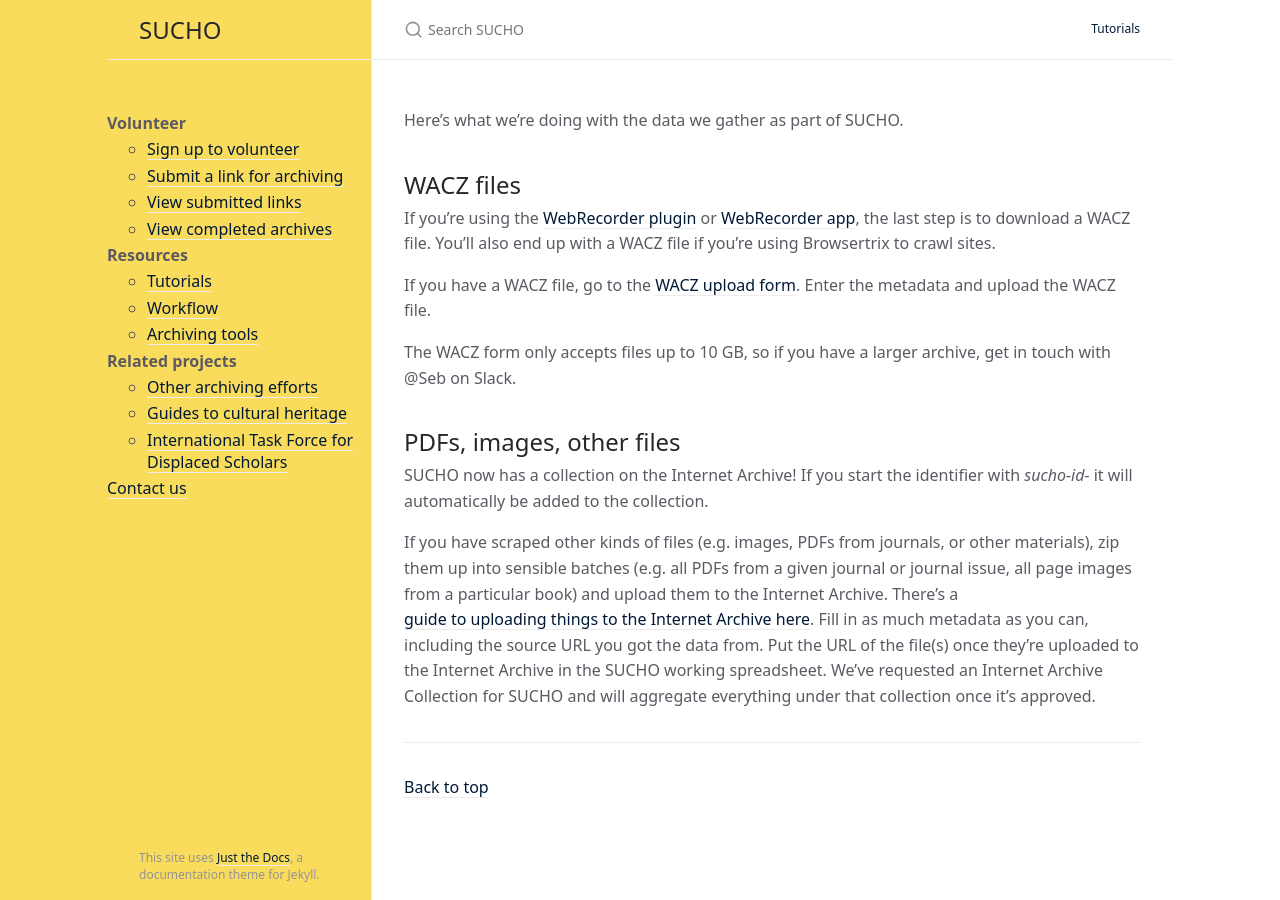
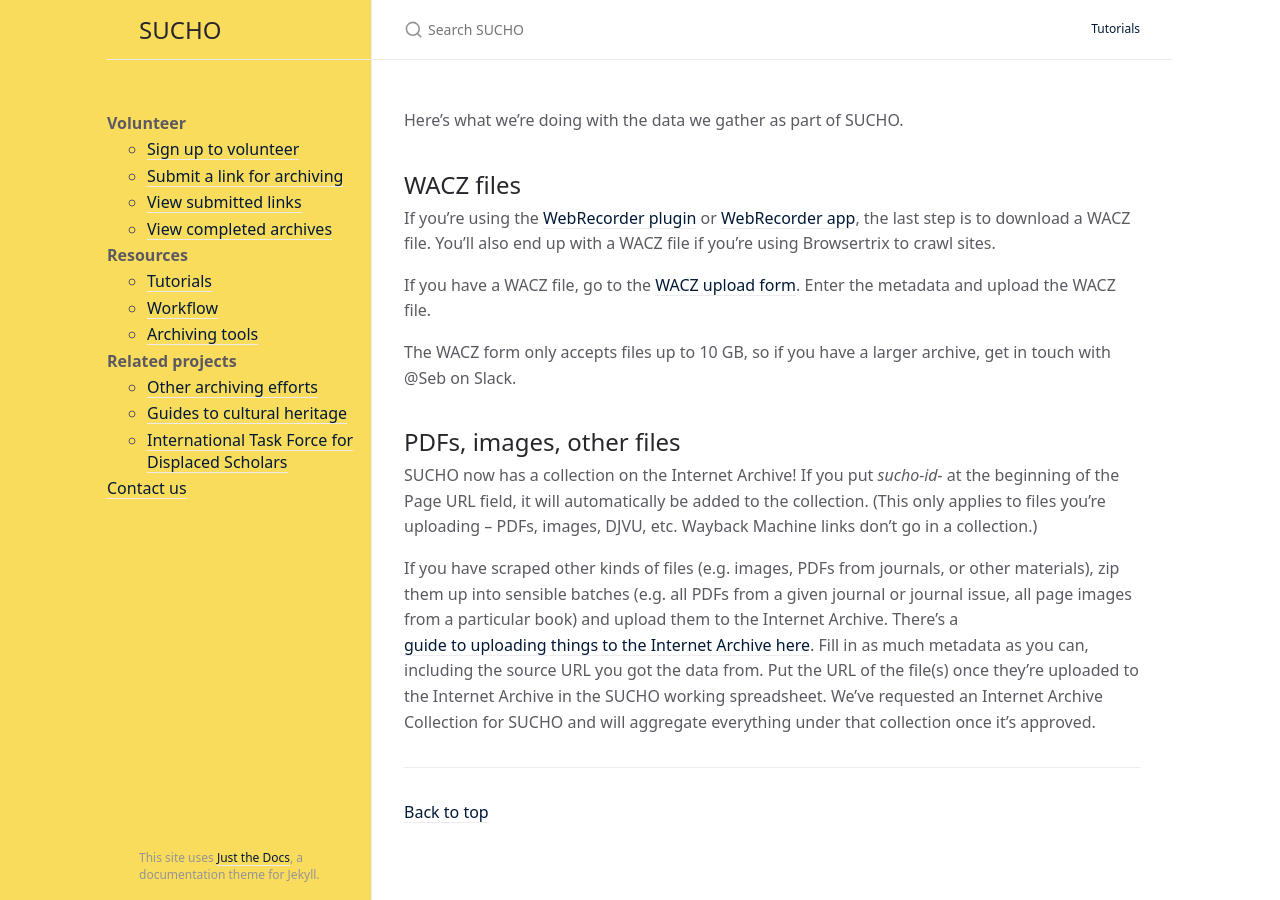
Before and after one commit to sucho-archiving/sucho-archiving.github.io, a Jekyll site: the page built from data-upload.md, in a window 1280 px wide. Built offline with Jekyll 4.4.1, drawn with Linux system fonts in a browser that asks for light colours.

Commit message:
Update data-upload.md

```diff
--- a/data-upload.md
+++ b/data-upload.md
@@ -14,6 +14,6 @@
 The WACZ form only accepts files up to 10 GB, so if you have a larger archive, get in touch with @Seb on Slack.
 
 ## PDFs, images, other files
-SUCHO now has a collection on the Internet Archive! If you start the identifier with *sucho-id-* it will automatically be added to the collection.
+SUCHO now has a collection on the Internet Archive! If you put *sucho-id-* at the beginning of the Page URL field, it will automatically be added to the collection. (This only applies to files you're uploading -- PDFs, images, DJVU, etc. Wayback Machine links don't go in a collection.)
 
 If you have scraped other kinds of files (e.g. images, PDFs from journals, or other materials), zip them up into sensible batches (e.g. all PDFs from a given journal or journal issue, all page images from a particular book) and upload them to the Internet Archive. There's a [guide to uploading things to the Internet Archive here](https://help.archive.org/hc/en-us/articles/360002360111-Uploading-A-Basic-Guide). Fill in as much metadata as you can, including the source URL you got the data from. Put the URL of the file(s) once they're uploaded to the Internet Archive in the SUCHO working spreadsheet. We've requested an Internet Archive Collection for SUCHO and will aggregate everything under that collection once it's approved.
```
